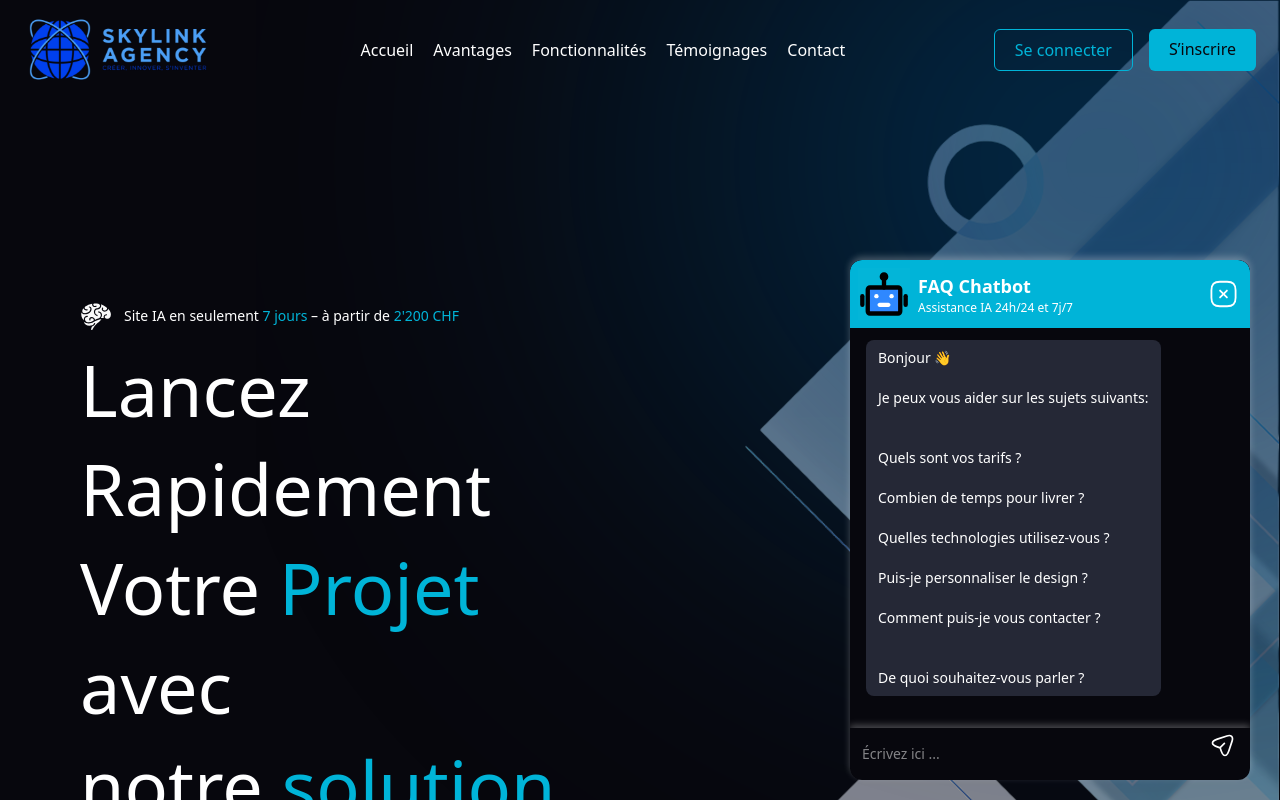
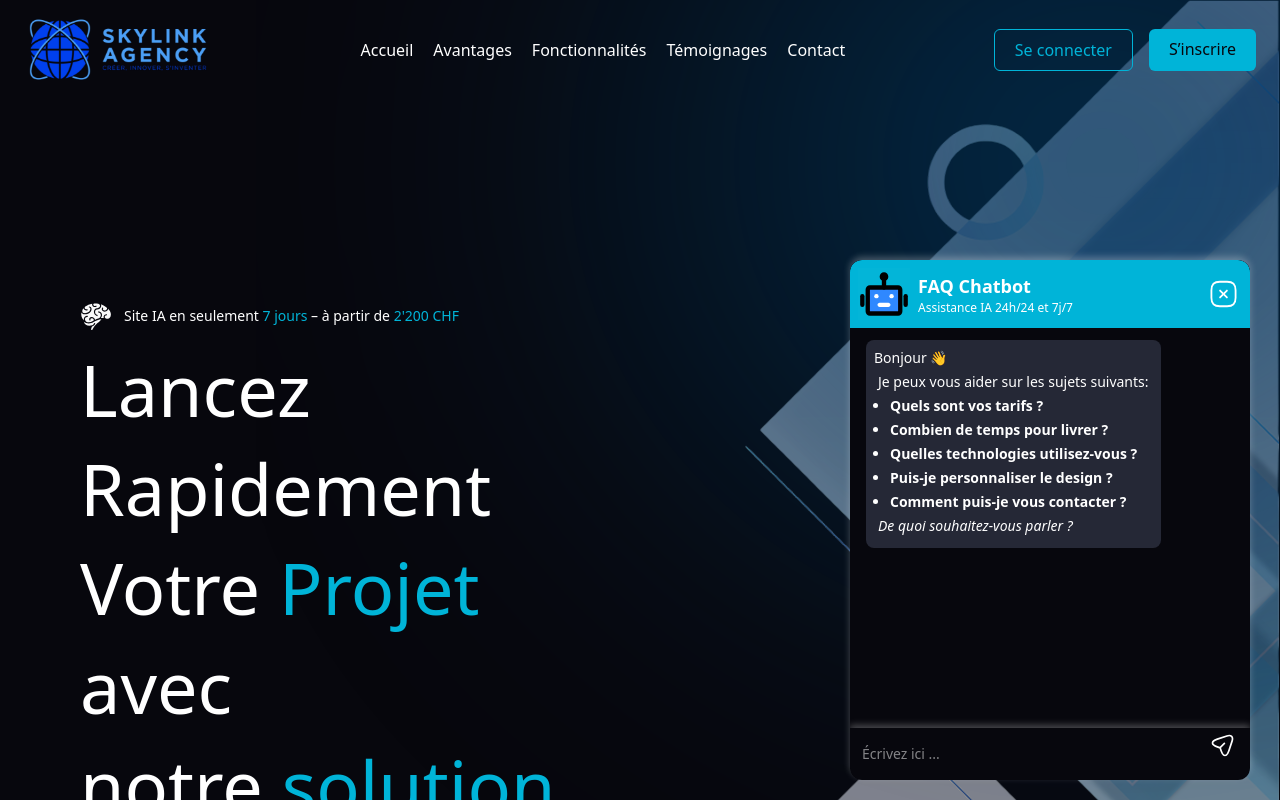
Before and after one commit to fanou-fanou/skylink_ai, a Next.js app: page / in a window 1280 px wide. Both pictures are taken after a click on the button 1214 px from the left and 744 px from the top of the page. Shown: the top 800 px of the page. Built offline with nearby package versions, Linux system fonts and the light colour scheme.

Commit message:
refine message bubble print design

```diff
--- a/src/components/features/Chatbot.tsx
+++ b/src/components/features/Chatbot.tsx
@@ -28,7 +28,7 @@ type Message = {
 const MessageBubble = memo(function MessageBubble({ from, text }: Message) {
   const isUser = from === "user";
   const baseClasses =
-    "w-fit max-w-[80%] break-words px-3 py-2 rounded-lg my-1 text-sm";
+    "w-fit max-w-[80%] break-words p-2 rounded-lg my-1 text-sm";
 
   return (
     <div className={`flex ${isUser ? "justify-end" : "justify-start"}`}>
@@ -36,11 +36,13 @@ const MessageBubble = memo(function MessageBubble({ from, text }: Message) {
   className={`${baseClasses} mx-${isUser ? "1" : "2"} ${
     isUser ? "bg-[rgba(0,180,216,0.42)]" : "bg-gray"
   }`}
-  style={{
-    whiteSpace: "pre-line",
-  }}
 >
-  <ReactMarkdown>{text}</ReactMarkdown>
+  <ReactMarkdown
+  components={{
+    p: ({ node, ...props }) => <p className="m-1" {...props} />,
+    li: ({ node, ...props }) => <li className="ml-4 m-1 list-disc ml-" {...props} />,
+    strong: ({ node, ...props }) => <strong className="font-semibold" {...props} />,
+  }} >{text}</ReactMarkdown>
 </div>
     </div>
   );
@@ -63,17 +65,17 @@ export default function Chatbot(): JSX.Element {
 const [messages, setMessages] = useState<Message[]>([
   {
     from: "bot",
-    text: `Bonjour 👋
+    text: ` # Bonjour 👋
 
 Je peux vous aider sur les sujets suivants:
 
-- ${frequentlyAskedQuestions[0].question}
-- ${frequentlyAskedQuestions[1].question}
-- ${frequentlyAskedQuestions[2].question}
-- ${frequentlyAskedQuestions[3].question}
-- ${frequentlyAskedQuestions[4].question}
+- **${frequentlyAskedQuestions[0].question}**
+- **${frequentlyAskedQuestions[1].question}**
+- **${frequentlyAskedQuestions[2].question}**
+- **${frequentlyAskedQuestions[3].question}**
+- **${frequentlyAskedQuestions[4].question}**
 
-De quoi souhaitez-vous parler ?`
+_De quoi souhaitez-vous parler ?_`
   },
 ]);
   // Indicateur de chargement lors de la requête au backend
```
